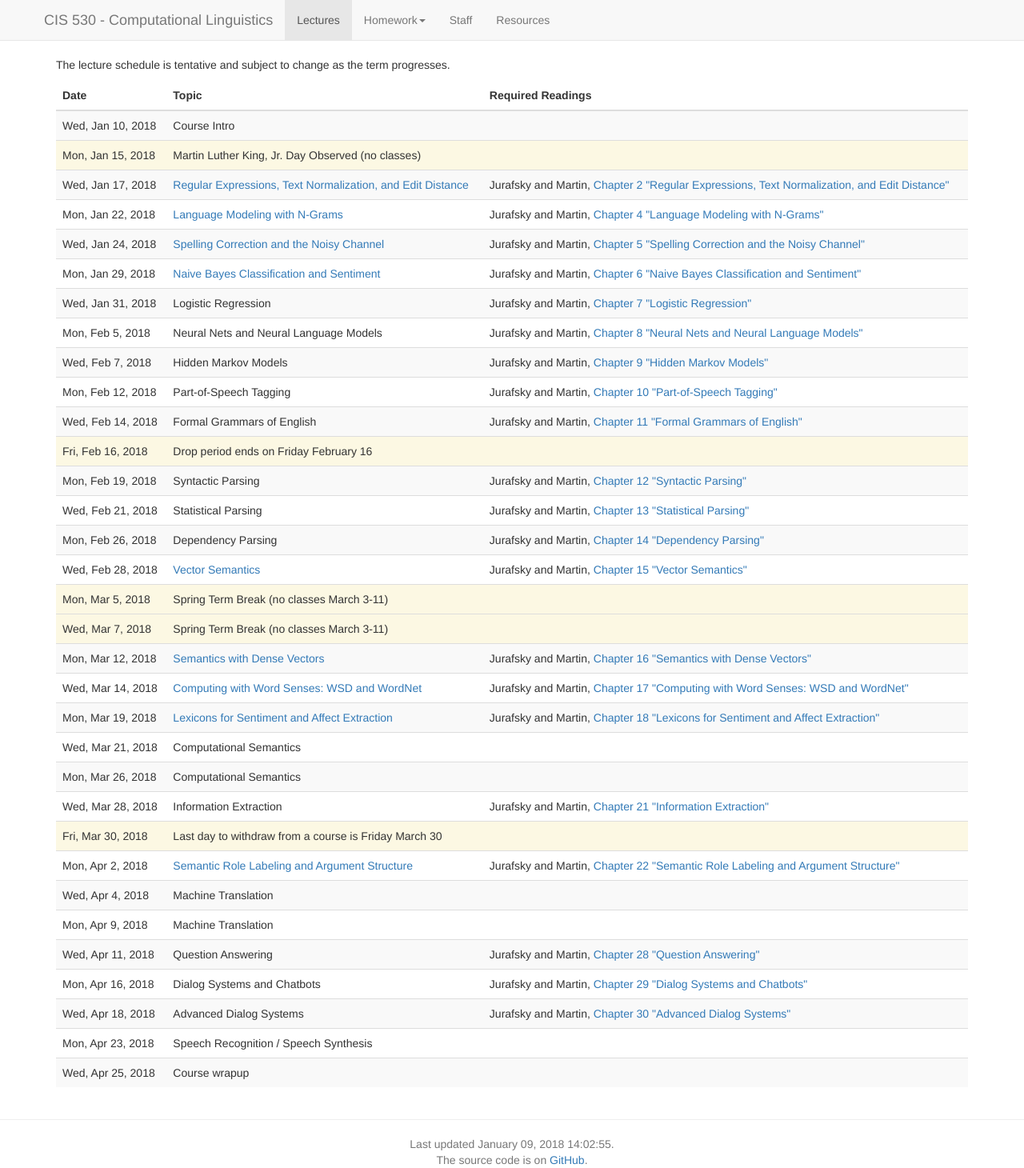
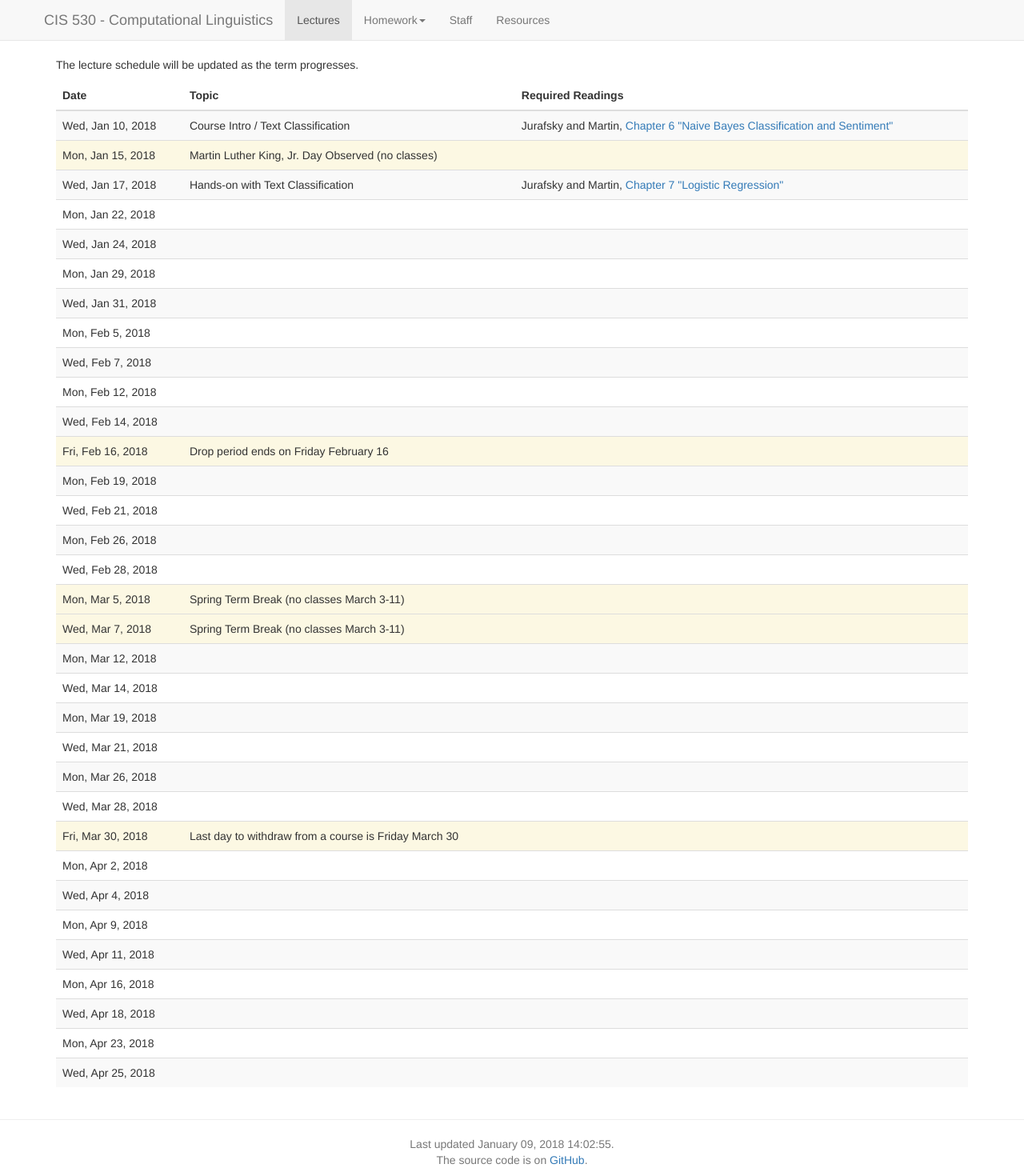
Before and after one commit to computational-linguistics-class/computational-linguistics-class.github.io, a Jekyll site: the page built from lectures.md, in a window 1280 px wide. Shown: the whole page at 80% size. Built offline with Jekyll 4.4.1, drawn with Linux system fonts in a browser that asks for light colours; nearby versions of some CDN libraries; a script that is not in the unit is left out; some of the changed lines change nothing that is shown.

Commit message:
Zapped the draft lecture schedule
We’re going to aim for 1/2 lectures and 1/2 hands on activities in the
active learning classroom, so I need to rework the lecture schedule.

```diff
--- /dev/null
+++ b/_data/lectures-mock-schedule.yaml
@@ -0,0 +1,266 @@
+-
+  date: 2018-01-10
+  slides:
+  title: Course Intro / Text Classification
+  readings:
+-
+  date: 2018-01-15
+  title: Martin Luther King, Jr. Day Observed (no classes)
+  type: no_lecture
+-
+  date: 2018-01-17
+  slides: https://web.stanford.edu/~jurafsky/slp3/slides/2_TextProc.pdf
+  title: Regular Expressions, Text Normalization, and Edit Distance
+  readings:
+    -
+      title: Chapter 2 "Regular Expressions, Text Normalization, and Edit Distance"
+      authors: Jurafsky and Martin
+      url: https://web.stanford.edu/~jurafsky/slp3/2.pdf
+      required: true
+-
+  date: 2018-01-22
+  slides: https://web.stanford.edu/~jurafsky/slp3/slides/LM_4.pdf
+  title: Language Modeling with N-Grams
+  readings:
+    -
+      title: Chapter 4 "Language Modeling with N-Grams"
+      authors: Jurafsky and Martin
+      url: https://web.stanford.edu/~jurafsky/slp3/4.pdf
+      required: true
+-
+  date: 2018-01-24
+  slides: https://web.stanford.edu/~jurafsky/slp3/slides/6_Spell.pdf
+  title: Spelling Correction and the Noisy Channel
+  readings:
+    -
+      title: Chapter 5 "Spelling Correction and the Noisy Channel"
+      authors: Jurafsky and Martin
+      url: https://web.stanford.edu/~jurafsky/slp3/5.pdf
+      required: true
+-
+  date: 2018-01-29
+  slides: https://web.stanford.edu/~jurafsky/slp3/slides/7_Sent.pdf
+  title: Naive Bayes Classification and Sentiment
+  readings:
+    -
+      title: Chapter 6 "Naive Bayes Classification and Sentiment"
+      authors: Jurafsky and Martin
+      url: https://web.stanford.edu/~jurafsky/slp3/6.pdf
+      required: true
+-
+  date: 2018-01-31
+  slides:
+  title: Logistic Regression
+  readings:
+    -
+      title: Chapter 7 "Logistic Regression"
+      authors: Jurafsky and Martin
+      url: https://web.stanford.edu/~jurafsky/slp3/7.pdf
+      required: true
+-
+  date: 2018-02-05
+  slides:
+  title: Neural Nets and Neural Language Models
+  readings:
+    -
+      title: Chapter 8 "Neural Nets and Neural Language Models"
+      authors: Jurafsky and Martin
+      url: https://web.stanford.edu/~jurafsky/slp3/8.pdf
+      required: true
+-
+  date: 2018-02-07
+  slides:
+  title: Hidden Markov Models
+  readings:
+    -
+      title: Chapter 9 "Hidden Markov Models"
+      authors: Jurafsky and Martin
+      url: https://web.stanford.edu/~jurafsky/slp3/9.pdf
+      required: true
+-
+  date: 2018-02-12
+  slides:
+  title: Part-of-Speech Tagging
+  readings:
+    -
+      title: Chapter 10 "Part-of-Speech Tagging"
+      authors: Jurafsky and Martin
+      url: https://web.stanford.edu/~jurafsky/slp3/10.pdf
+      required: true
+
+-
+  date: 2018-02-14
+  slides:
+  title: Formal Grammars of English
+  readings:
+    -
+      title: Chapter 11 "Formal Grammars of English"
+      authors: Jurafsky and Martin
+      url: https://web.stanford.edu/~jurafsky/slp3/11.pdf
+      required: true
+-
+  date: 2018-02-16
+  title: Drop period ends on Friday February 16
+  type: no_lecture
+-
+  date: 2018-02-19
+  slides:
+  title: Syntactic Parsing
+  readings:
+    -
+      title: Chapter 12 "Syntactic Parsing"
+      authors: Jurafsky and Martin
+      url: https://web.stanford.edu/~jurafsky/slp3/12.pdf
+      required: true
+-
+  date: 2018-02-21
+  slides:
+  title: Statistical Parsing
+  readings:
+    -
+      title: Chapter 13 "Statistical Parsing"
+      authors: Jurafsky and Martin
+      url: https://web.stanford.edu/~jurafsky/slp3/13.pdf
+      required: true
+-
+  date: 2018-02-26
+  slides:
+  title: Dependency Parsing
+  readings:
+    -
+      title: Chapter 14 "Dependency Parsing"
+      authors: Jurafsky and Martin
+      url: https://web.stanford.edu/~jurafsky/slp3/14.pdf
+      required: true
+-
+  date: 2018-02-28
+  slides: https://web.stanford.edu/~jurafsky/slp3/slides/vector1.pdf
+  title: Vector Semantics
+  readings:
+    -
+      title: Chapter 15 "Vector Semantics"
+      authors: Jurafsky and Martin
+      url: https://web.stanford.edu/~jurafsky/slp3/15.pdf
+      required: true
+-
+  date: 2018-03-05
+  title: Spring Term Break (no classes March 3-11)
+  type: no_lecture
+-
+  date: 2018-03-07
+  title: Spring Term Break (no classes March 3-11)
+  type: no_lecture
+-
+  date: 2018-03-12
+  slides: https://web.stanford.edu/~jurafsky/slp3/slides/vector2.pdf
+  title: Semantics with Dense Vectors
+  readings:
+    -
+      title: Chapter 16 "Semantics with Dense Vectors"
+      authors: Jurafsky and Martin
+      url: https://web.stanford.edu/~jurafsky/slp3/16.pdf
+      required: true
+-
+  date: 2018-03-14
+  slides: https://web.stanford.edu/~jurafsky/slp3/slides/Chapter18_introandsimilarity.pdf
+  title: Computing with Word Senses&colon; WSD and WordNet
+  readings:
+    -
+      title: Chapter 17 "Computing with Word Senses&colon; WSD and WordNet"
+      authors: Jurafsky and Martin
+      url: https://web.stanford.edu/~jurafsky/slp3/17.pdf
+      required: true
+-
+  date: 2018-03-19
+  slides: https://web.stanford.edu/~jurafsky/slp3/slides/21_SentLex.pdf
+  title: Lexicons for Sentiment and Affect Extraction
+  readings:
+    -
+      title: Chapter 18 "Lexicons for Sentiment and Affect Extraction"
+      authors: Jurafsky and Martin
+      url: https://web.stanford.edu/~jurafsky/slp3/18.pdf
+      required: true
+-
+  date: 2018-03-21
+  slides:
+  title: Computational Semantics
+  readings:
+-
+  date: 2018-03-26
+  slides:
+  title: Computational Semantics
+  readings:
+-
+  date: 2018-03-28
+  slides:
+  title: Information Extraction
+  readings:
+    -
+      title: Chapter 21 "Information Extraction"
+      authors: Jurafsky and Martin
+      url: https://web.stanford.edu/~jurafsky/slp3/21.pdf
+      required: true
+-
+  date: 2018-03-30
+  title: Last day to withdraw from a course is Friday March 30
+  type: no_lecture
+-
+  date: 2018-04-02
+  slides: https://web.stanford.edu/~jurafsky/slp3/slides/22_SRL.pdf
+  title: Semantic Role Labeling and Argument Structure
+  readings:
+    -
+      title: Chapter 22 "Semantic Role Labeling and Argument Structure"
+      authors: Jurafsky and Martin
+      url: https://web.stanford.edu/~jurafsky/slp3/22.pdf
+      required: true
+-
+  date: 2018-04-04
+  slides:
+  title: Machine Translation
+  readings:
+-
+  date: 2018-04-09
+  slides:
+  title: Machine Translation
+  readings:
+-
+  date: 2018-04-11
+  slides:
+  title: Question Answering
+  readings:
+    -
+      title: Chapter 28 "Question Answering"
+      authors: Jurafsky and Martin
+      url: https://web.stanford.edu/~jurafsky/slp3/28.pdf
+      required: true
+-
+  date: 2018-04-16
+  slides:
+  title: Dialog Systems and Chatbots
+  readings:
+    -
+      title: Chapter 29 "Dialog Systems and Chatbots"
+      authors: Jurafsky and Martin
+      url: https://web.stanford.edu/~jurafsky/slp3/29.pdf
+      required: true
+-
+  date: 2018-04-18
+  slides:
+  title: Advanced Dialog Systems
+  readings:
+    -
+      title: Chapter 30 "Advanced Dialog Systems"
+      authors: Jurafsky and Martin
+      url: https://web.stanford.edu/~jurafsky/slp3/30.pdf
+      required: true
+-
+  date: 2018-04-23
+  slides:
+  title: Speech Recognition / Speech Synthesis
+  readings:
+-
+  date: 2018-04-25
+  slides:
+  title: Course wrapup
+  readings:
--- a/_data/lectures.yaml
+++ b/_data/lectures.yaml
@@ -1,46 +1,7 @@
 -
   date: 2018-01-10
   slides:
-  title: Course Intro
-  readings:
--
-  date: 2018-01-15
-  title: Martin Luther King, Jr. Day Observed (no classes)
-  type: no_lecture
--
-  date: 2018-01-17
-  slides: https://web.stanford.edu/~jurafsky/slp3/slides/2_TextProc.pdf
-  title: Regular Expressions, Text Normalization, and Edit Distance
-  readings:
-    -
-      title: Chapter 2 "Regular Expressions, Text Normalization, and Edit Distance"
-      authors: Jurafsky and Martin
-      url: https://web.stanford.edu/~jurafsky/slp3/2.pdf
-      required: true
--
-  date: 2018-01-22
-  slides: https://web.stanford.edu/~jurafsky/slp3/slides/LM_4.pdf
-  title: Language Modeling with N-Grams
-  readings:
-    -
-      title: Chapter 4 "Language Modeling with N-Grams"
-      authors: Jurafsky and Martin
-      url: https://web.stanford.edu/~jurafsky/slp3/4.pdf
-      required: true
--
-  date: 2018-01-24
-  slides: https://web.stanford.edu/~jurafsky/slp3/slides/6_Spell.pdf
-  title: Spelling Correction and the Noisy Channel
-  readings:
-    -
-      title: Chapter 5 "Spelling Correction and the Noisy Channel"
-      authors: Jurafsky and Martin
-      url: https://web.stanford.edu/~jurafsky/slp3/5.pdf
-      required: true
--
-  date: 2018-01-29
-  slides: https://web.stanford.edu/~jurafsky/slp3/slides/7_Sent.pdf
-  title: Naive Bayes Classification and Sentiment
+  title: Course Intro / Text Classification
   readings:
     -
       title: Chapter 6 "Naive Bayes Classification and Sentiment"
@@ -48,9 +9,13 @@
       url: https://web.stanford.edu/~jurafsky/slp3/6.pdf
       required: true
 -
-  date: 2018-01-31
+  date: 2018-01-15
+  title: Martin Luther King, Jr. Day Observed (no classes)
+  type: no_lecture
+-
+  date: 2018-01-17
   slides:
-  title: Logistic Regression
+  title: Hands-on with Text Classification
   readings:
     -
       title: Chapter 7 "Logistic Regression"
@@ -58,46 +23,45 @@
       url: https://web.stanford.edu/~jurafsky/slp3/7.pdf
       required: true
 -
+  date: 2018-01-22
+  slides:
+  title:
+  readings:
+-
+  date: 2018-01-24
+  slides:
+  title:
+  readings:
+-
+  date: 2018-01-29
+  slides:
+  title:
+  readings:
+-
+  date: 2018-01-31
+  slides:
+  title:
+  readings:
+-
   date: 2018-02-05
   slides:
-  title: Neural Nets and Neural Language Models
+  title:
   readings:
-    -
-      title: Chapter 8 "Neural Nets and Neural Language Models"
-      authors: Jurafsky and Martin
-      url: https://web.stanford.edu/~jurafsky/slp3/8.pdf
-      required: true
 -
   date: 2018-02-07
   slides:
-  title: Hidden Markov Models
+  title:
   readings:
-    -
-      title: Chapter 9 "Hidden Markov Models"
-      authors: Jurafsky and Martin
-      url: https://web.stanford.edu/~jurafsky/slp3/9.pdf
-      required: true
 -
   date: 2018-02-12
   slides:
-  title: Part-of-Speech Tagging
+  title:
   readings:
-    -
-      title: Chapter 10 "Part-of-Speech Tagging"
-      authors: Jurafsky and Martin
-      url: https://web.stanford.edu/~jurafsky/slp3/10.pdf
-      required: true
-
 -
   date: 2018-02-14
   slides:
-  title: Formal Grammars of English
+  title:
   readings:
-    -
-      title: Chapter 11 "Formal Grammars of English"
-      authors: Jurafsky and Martin
-      url: https://web.stanford.edu/~jurafsky/slp3/11.pdf
-      required: true
 -
   date: 2018-02-16
   title: Drop period ends on Friday February 16
@@ -105,43 +69,23 @@
 -
   date: 2018-02-19
   slides:
-  title: Syntactic Parsing
+  title:
   readings:
-    -
-      title: Chapter 12 "Syntactic Parsing"
-      authors: Jurafsky and Martin
-      url: https://web.stanford.edu/~jurafsky/slp3/12.pdf
-      required: true
 -
   date: 2018-02-21
   slides:
-  title: Statistical Parsing
+  title:
   readings:
-    -
-      title: Chapter 13 "Statistical Parsing"
-      authors: Jurafsky and Martin
-      url: https://web.stanford.edu/~jurafsky/slp3/13.pdf
-      required: true
 -
   date: 2018-02-26
   slides:
-  title: Dependency Parsing
+  title:
   readings:
-    -
-      title: Chapter 14 "Dependency Parsing"
-      authors: Jurafsky and Martin
-      url: https://web.stanford.edu/~jurafsky/slp3/14.pdf
-      required: true
 -
   date: 2018-02-28
-  slides: https://web.stanford.edu/~jurafsky/slp3/slides/vector1.pdf
-  title: Vector Semantics
+  slides:
+  title:
   readings:
-    -
-      title: Chapter 15 "Vector Semantics"
-      authors: Jurafsky and Martin
-      url: https://web.stanford.edu/~jurafsky/slp3/15.pdf
-      required: true
 -
   date: 2018-03-05
   title: Spring Term Break (no classes March 3-11)
@@ -152,115 +96,75 @@
   type: no_lecture
 -
   date: 2018-03-12
-  slides: https://web.stanford.edu/~jurafsky/slp3/slides/vector2.pdf
-  title: Semantics with Dense Vectors
+  slides:
+  title:
   readings:
-    -
-      title: Chapter 16 "Semantics with Dense Vectors"
-      authors: Jurafsky and Martin
-      url: https://web.stanford.edu/~jurafsky/slp3/16.pdf
-      required: true
 -
   date: 2018-03-14
-  slides: https://web.stanford.edu/~jurafsky/slp3/slides/Chapter18_introandsimilarity.pdf
-  title: Computing with Word Senses&colon; WSD and WordNet
+  slides:
+  title:
   readings:
-    -
-      title: Chapter 17 "Computing with Word Senses&colon; WSD and WordNet"
-      authors: Jurafsky and Martin
-      url: https://web.stanford.edu/~jurafsky/slp3/17.pdf
-      required: true
 -
   date: 2018-03-19
-  slides: https://web.stanford.edu/~jurafsky/slp3/slides/21_SentLex.pdf
-  title: Lexicons for Sentiment and Affect Extraction
+  slides:
+  title:
   readings:
-    -
-      title: Chapter 18 "Lexicons for Sentiment and Affect Extraction"
-      authors: Jurafsky and Martin
-      url: https://web.stanford.edu/~jurafsky/slp3/18.pdf
-      required: true
 -
   date: 2018-03-21
   slides:
-  title: Computational Semantics
+  title:
   readings:
 -
   date: 2018-03-26
   slides:
-  title: Computational Semantics
+  title:
   readings:
 -
   date: 2018-03-28
   slides:
-  title: Information Extraction
+  title:
   readings:
-    -
-      title: Chapter 21 "Information Extraction"
-      authors: Jurafsky and Martin
-      url: https://web.stanford.edu/~jurafsky/slp3/21.pdf
-      required: true
 -
   date: 2018-03-30
   title: Last day to withdraw from a course is Friday March 30
   type: no_lecture
 -
   date: 2018-04-02
-  slides: https://web.stanford.edu/~jurafsky/slp3/slides/22_SRL.pdf
-  title: Semantic Role Labeling and Argument Structure
+  slides:
+  title:
   readings:
-    -
-      title: Chapter 22 "Semantic Role Labeling and Argument Structure"
-      authors: Jurafsky and Martin
-      url: https://web.stanford.edu/~jurafsky/slp3/22.pdf
-      required: true
 -
   date: 2018-04-04
   slides:
-  title: Machine Translation
+  title:
   readings:
 -
   date: 2018-04-09
   slides:
-  title: Machine Translation
+  title:
   readings:
 -
   date: 2018-04-11
   slides:
-  title: Question Answering
+  title:
   readings:
-    -
-      title: Chapter 28 "Question Answering"
-      authors: Jurafsky and Martin
-      url: https://web.stanford.edu/~jurafsky/slp3/28.pdf
-      required: true
 -
   date: 2018-04-16
   slides:
-  title: Dialog Systems and Chatbots
+  title:
   readings:
-    -
-      title: Chapter 29 "Dialog Systems and Chatbots"
-      authors: Jurafsky and Martin
-      url: https://web.stanford.edu/~jurafsky/slp3/29.pdf
-      required: true
 -
   date: 2018-04-18
   slides:
-  title: Advanced Dialog Systems
+  title:
   readings:
-    -
-      title: Chapter 30 "Advanced Dialog Systems"
-      authors: Jurafsky and Martin
-      url: https://web.stanford.edu/~jurafsky/slp3/30.pdf
-      required: true
 -
   date: 2018-04-23
   slides:
-  title: Speech Recognition / Speech Synthesis
+  title:
   readings:
 -
   date: 2018-04-25
   slides:
-  title: Course wrapup
+  title:
   readings:
--- a/lectures.md
+++ b/lectures.md
@@ -9,7 +9,7 @@ active_tab: lectures
 {% capture now %}{{'now' | date: '%s'}}{% endcapture %}
 <!-- End create a HTML anchor for the most recent lecture -->
 
-The lecture schedule is tentative and subject to change as the term progresses.
+The lecture schedule will be updated as the term progresses.
 
 <table class="table table-striped">
   <thead>
```
